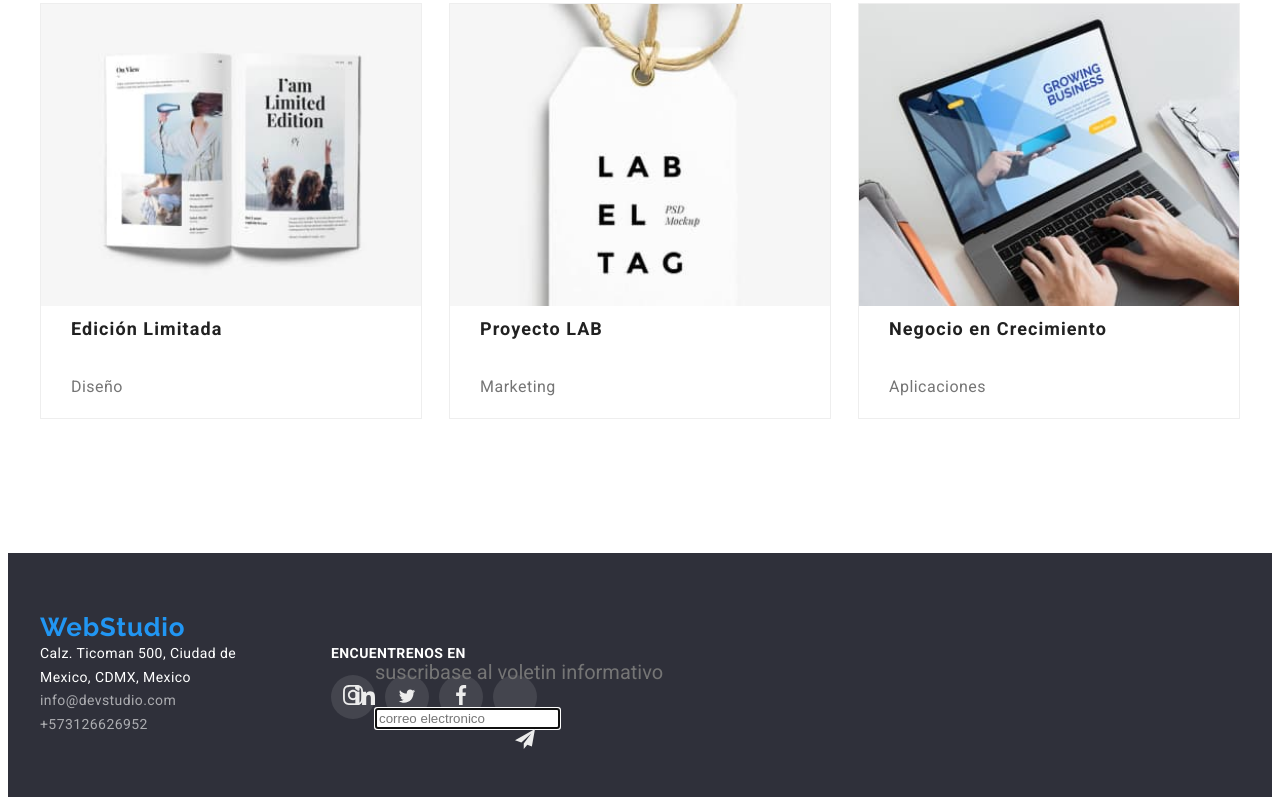
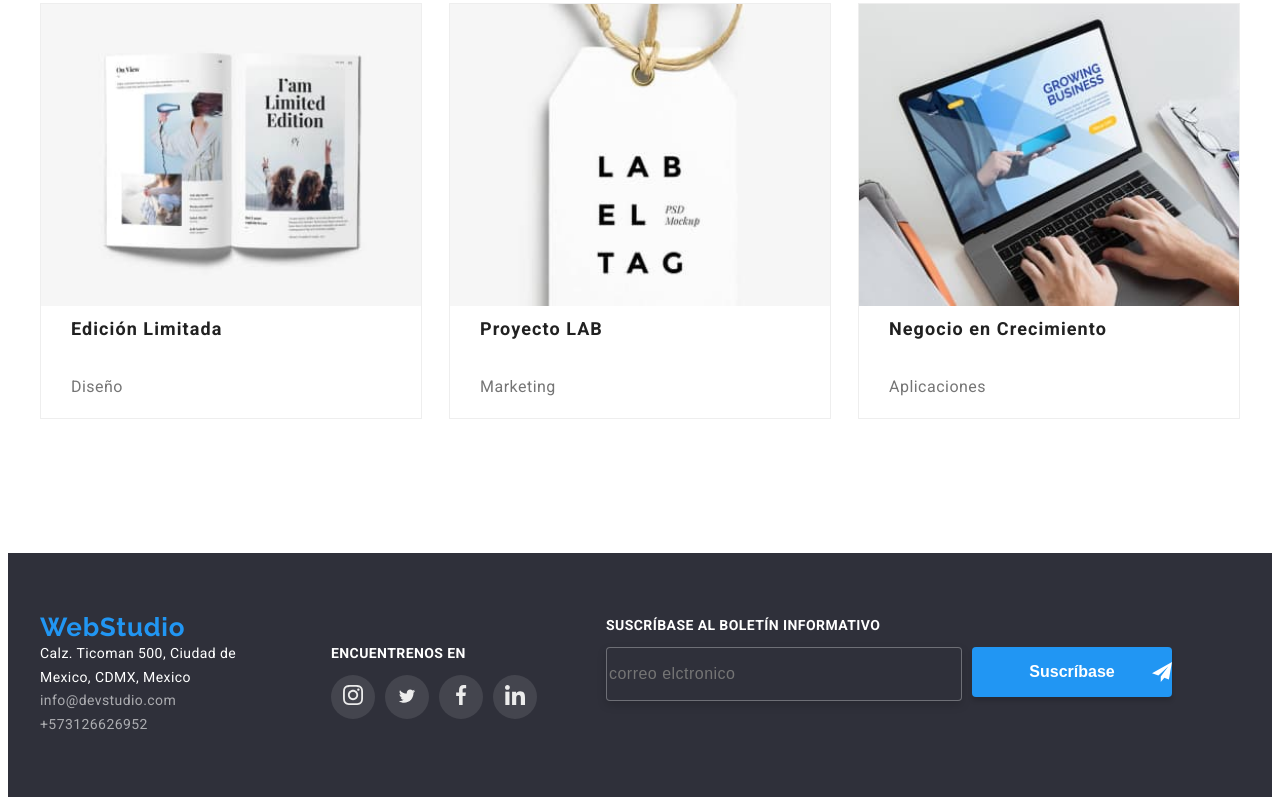
Before and after one commit to Rafatec2012/goit-markup-hw-06, a plain HTML site: page portfolio.html in a window 1280 px wide. Shown: the part 1154-1959 px from the top of the page. Drawn offline with Linux system fonts and the light colour scheme.

Commit message:
tarea 6 en realizacion

```diff
--- a/css/styles.css
+++ b/css/styles.css
@@ -821,17 +821,15 @@ color: rgba(117, 117, 117, 0.5);
 
 }
 .boletin-fotter{
-position: absolute;
 width: 275px;
 height: 16px;
-left: 815px;
-top: 2751px;
 font-weight: 700;
 font-size: 14px;
 line-height: 16px;
 letter-spacing: 0.03em;
 text-transform: uppercase;
 color: #FFFFFF;
+margin-top: -30px;
 
 }
 .input-fotter{
@@ -841,15 +839,26 @@ background: #2F303A;
 border: 1px solid rgba(255, 255, 255, 0.3);
 filter: drop-shadow(0px 4px 4px rgba(0, 0, 0, 0.15));
 border-radius: 4px;
+font-weight: 400;
+font-size: 16px;
+line-height: 20px;
+letter-spacing: 0.03em;
+color: rgba(255, 255, 255, 0.6);
+
 
 }
 .positions-input{
 display: flex;
 justify-content:flex-end;
+gap: 10px;
+margin-top: -150px;
+margin-right: 100px;
 
 
-
-
+}
+.form-position{
+  display: flex;
+  flex-direction: column;
 
 }
 .boton-suscripcion{
@@ -861,14 +870,15 @@ border-radius: 4px;
 position: relative;
 color: #FFFFFF;
 border-style: none;
+font-weight: 700;
+font-size: 16px;
+line-height: 30px;
 }
 .instagram{
   position: absolute;
 color: #FFFFFF;
 transform: translatey(-50%);
-left: 520px;
 margin-top: 25px;
-
-
+left: 90%;
 
 }
--- a/portfolio.html
+++ b/portfolio.html
@@ -237,33 +237,35 @@
                 </svg>
               </a>
             </li>
+
             <li class="icon-yei">
               <a href="#"
                 ><svg class="cambia" width="20" height="20">
                   <use href="./images/icons.svg#icon-linkedin-1"></use>
                 </svg>
               </a>
-              <section>
-                <div>
-                  <p>suscribase al voletin informativo</p>
-                  <form>
-                    <input
-                      type="text"
-                      name="name"
-                      id="name"
-                      autofocus
-                      placeholder="correo electronico"
-                    />
-                    <svg whidth="20" height="20">
-                      <use href="/images/icon-formularios.svg#icon-enviar-cono"
-                    </svg>
-                  </form>
-                </div>
-              </section>
             </li>
           </ul>
         </div>
       </div>
+      <div>
+        <form class="form-position">
+          <div class="positions-input">
+            <div>
+              <p class="boletin-fotter">Suscríbase al boletín informativo</p>
+              <input
+                class="input-fotter"
+                type="text"
+                placeholder="correo elctronico"
+              />
+            </div>
+            <button class="boton-suscripcion">Suscríbase</button>
+            <svg class="instagram" width="20" height="20">
+              <use href="./images/icon-formularios.svg#icon-enviar-cono"></use>
+            </svg>
+          </div>
+        </form>
+      </div>
     </footer>
   </body>
 </html>
```
Also changed, not shown: index.html (+5 -3 lines).
